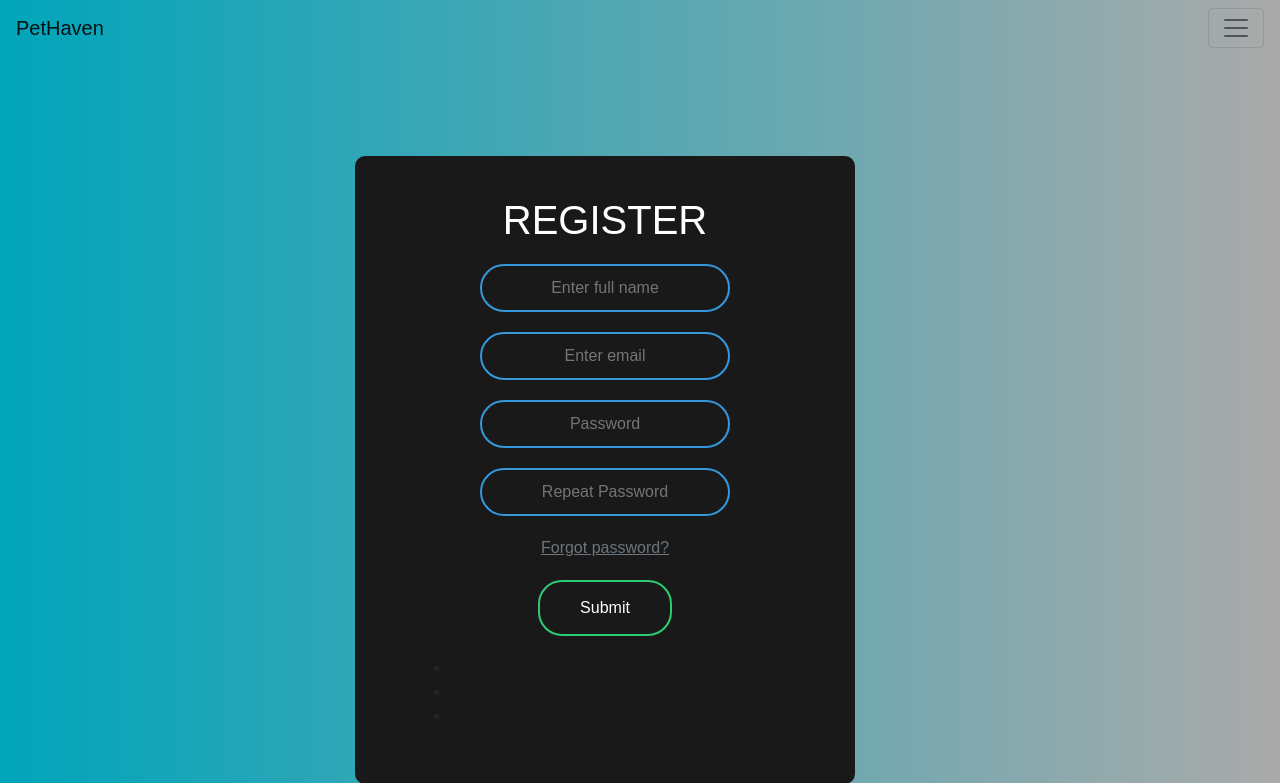
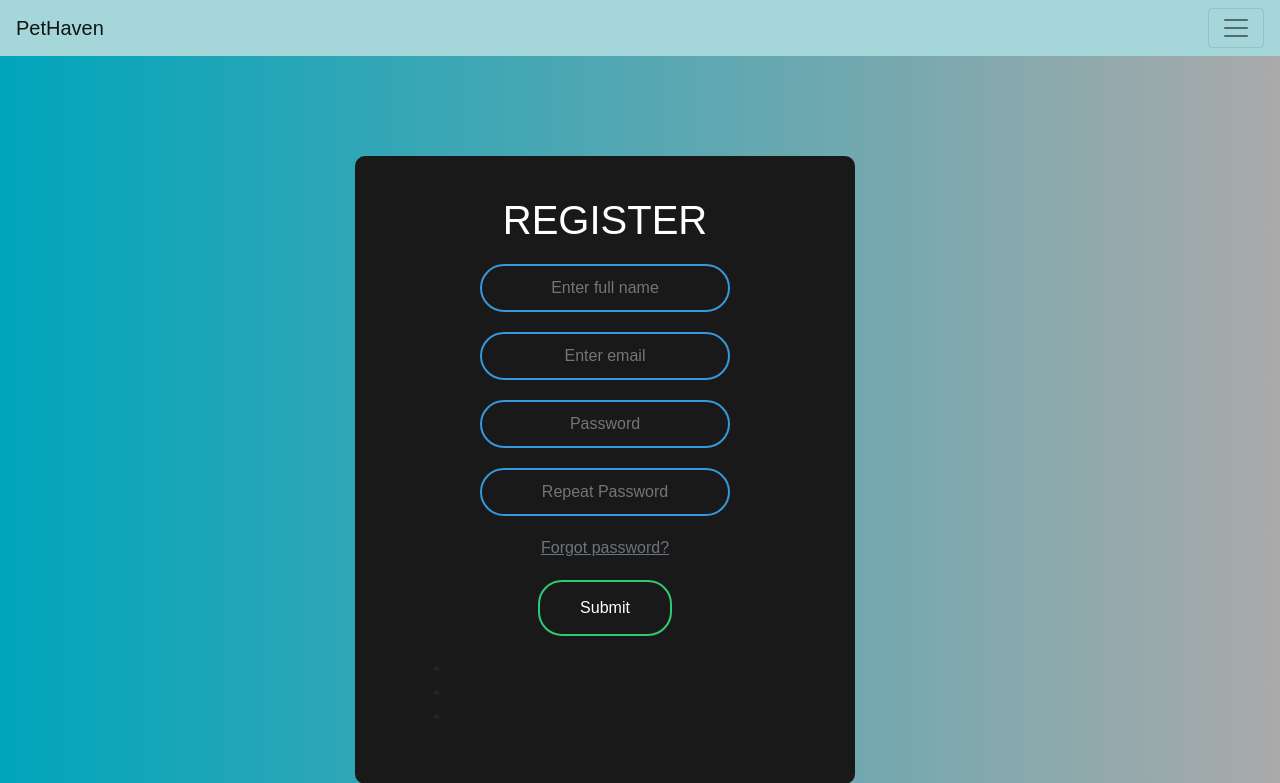
Before and after one commit to APAD-Summer2021/Team1-GroupProject, a Flask app: page / in a window 1280 px wide. Shown: the top 783 px of the page. Run offline with Flask 2, Linux system fonts and the light colour scheme; some libraries are stand-ins or nearby versions.

Commit message:
changed the navigation menu color on base.html

```diff
--- a/templates/base.html
+++ b/templates/base.html
@@ -20,7 +20,7 @@
 
 
 
-<nav class="navbar navbar-light" >
+<nav class="navbar navbar-light" style="background:#A5D6D9">
   <a class="navbar-brand" href="/logged_in">PetHaven</a>
   <button class="navbar-toggler" type="button" data-toggle="collapse" data-target="#navbarNavAltMarkup" aria-controls="navbarNavAltMarkup" aria-expanded="false" aria-label="Toggle navigation">
     <span class="navbar-toggler-icon"></span>
```
